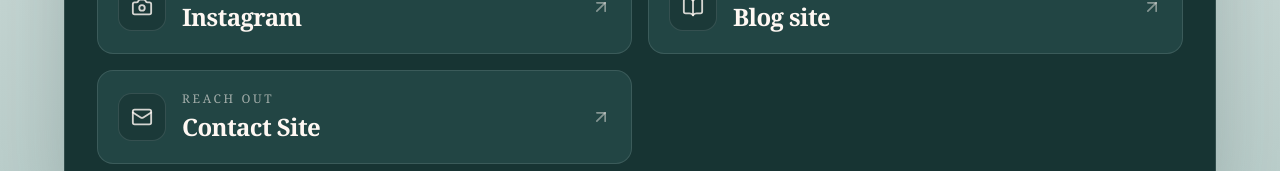
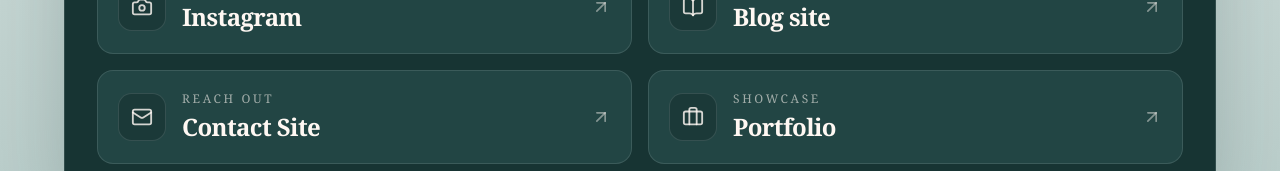
Before and after one commit to Nickdev8/nickesselman.nl, a React (Vite) app: page / in a window 1280 px wide. Shown: the part 781-952 px from the top of the page. Built offline with nearby package versions, Linux system fonts and the light colour scheme; no server answers.

Commit message:
updated links

```diff
--- a/src/components/Links.jsx
+++ b/src/components/Links.jsx
@@ -30,6 +30,12 @@ const links = [
     href: "https://contact.nickesselman.nl",
     eyebrow: "Reach out",
     icon: Mail,
+  },
+  {
+    name: "Portfolio",
+    href: "https://spacehey.com/profile?id=4533565",
+    eyebrow: "Showcase",
+    icon: Briefcase,
   },
 ];
 
```
